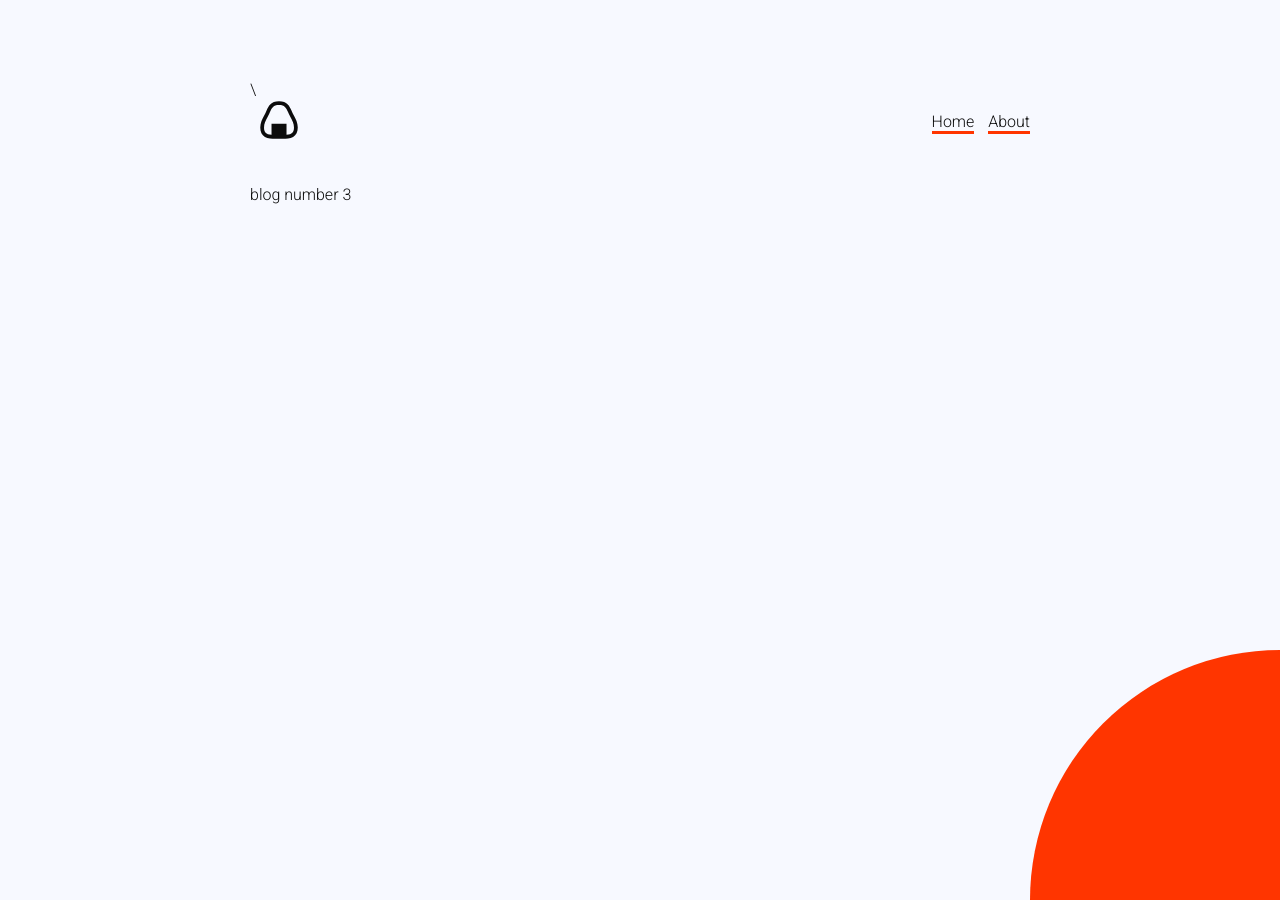
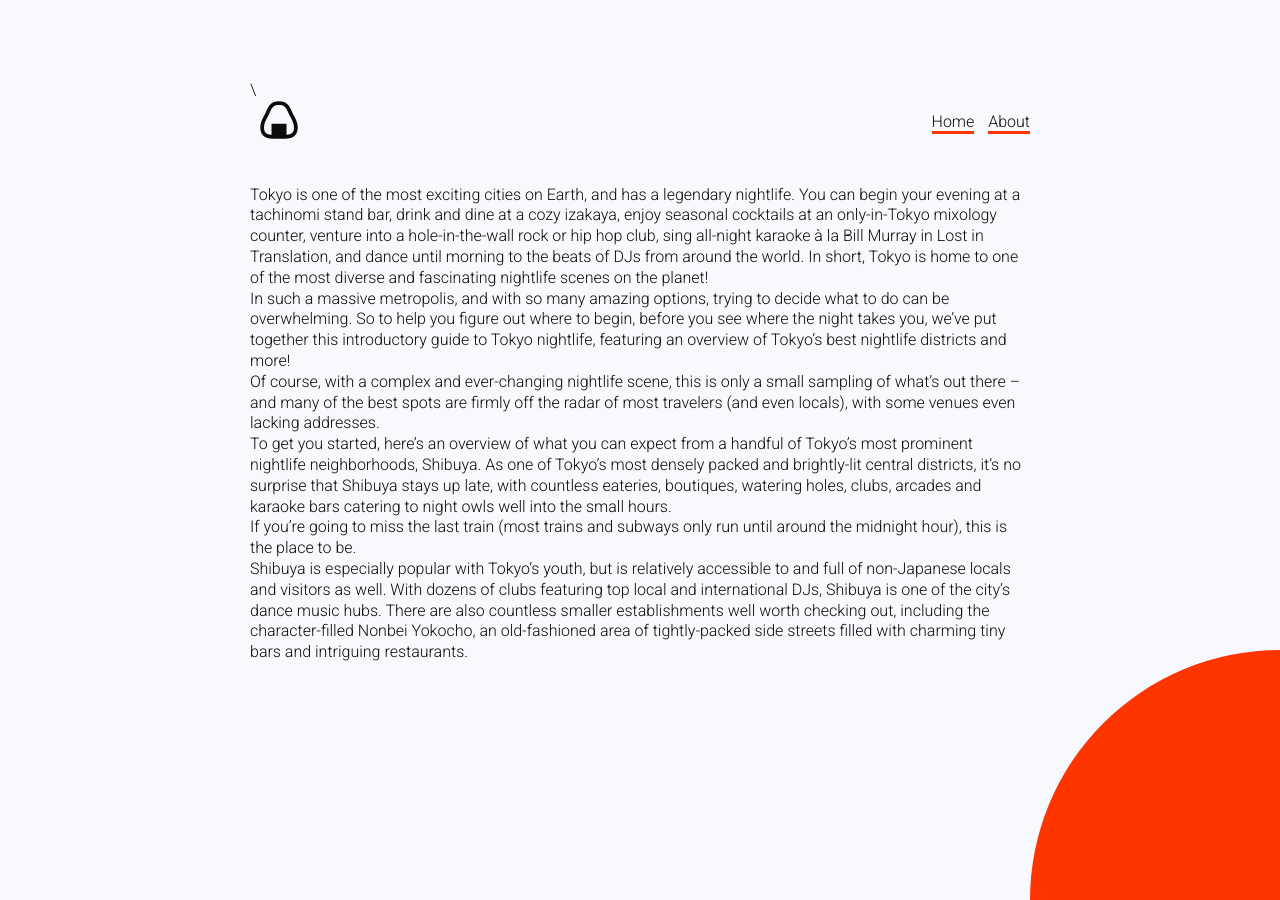
Before and after one commit to lolozhang/september, a Jekyll site: the page built from _posts/2021-09-05-sushi-fish.markdown, in a window 1280 px wide. Built offline with Jekyll 4.4.1, drawn with Linux system fonts in a browser that asks for light colours.

Commit message:
Updated Sushi Fish

```diff
--- a/_posts/2021-09-05-sushi-fish.markdown
+++ b/_posts/2021-09-05-sushi-fish.markdown
@@ -1,9 +1,14 @@
 ---
 title: 5 Tokyo train tips
 date: 2021-09-05 00:00:00 Z
-layout: default
 excerpt: Here are my five tips to keep you sane and get you to your destination on
   the Tokyo Subway.
+layout: default
 ---
 
-blog number 3
+Tokyo is one of the most exciting cities on Earth, and has a legendary nightlife. You can begin your evening at a tachinomi stand bar, drink and dine at a cozy izakaya, enjoy seasonal cocktails at an only-in-Tokyo mixology counter, venture into a hole-in-the-wall rock or hip hop club, sing all-night karaoke à la Bill Murray in Lost in Translation, and dance until morning to the beats of DJs from around the world. In short, Tokyo is home to one of the most diverse and fascinating nightlife scenes on the planet!\
+In such a massive metropolis, and with so many amazing options, trying to decide what to do can be overwhelming. So to help you figure out where to begin, before you see where the night takes you, we’ve put together this introductory guide to Tokyo nightlife, featuring an overview of Tokyo’s best nightlife districts and more!\
+Of course, with a complex and ever-changing nightlife scene, this is only a small sampling of what’s out there – and many of the best spots are firmly off the radar of most travelers (and even locals), with some venues even lacking addresses.\
+To get you started, here’s an overview of what you can expect from a handful of Tokyo’s most prominent nightlife neighborhoods, Shibuya. As one of Tokyo’s most densely packed and brightly-lit central districts, it’s no surprise that Shibuya stays up late, with countless eateries, boutiques, watering holes, clubs, arcades and karaoke bars catering to night owls well into the small hours.\
+If you’re going to miss the last train (most trains and subways only run until around the midnight hour), this is the place to be.\
+Shibuya is especially popular with Tokyo’s youth, but is relatively accessible to and full of non-Japanese locals and visitors as well. With dozens of clubs featuring top local and international DJs, Shibuya is one of the city’s dance music hubs. There are also countless smaller establishments well worth checking out, including the character-filled Nonbei Yokocho, an old-fashioned area of tightly-packed side streets filled with charming tiny bars and intriguing restaurants.
```
